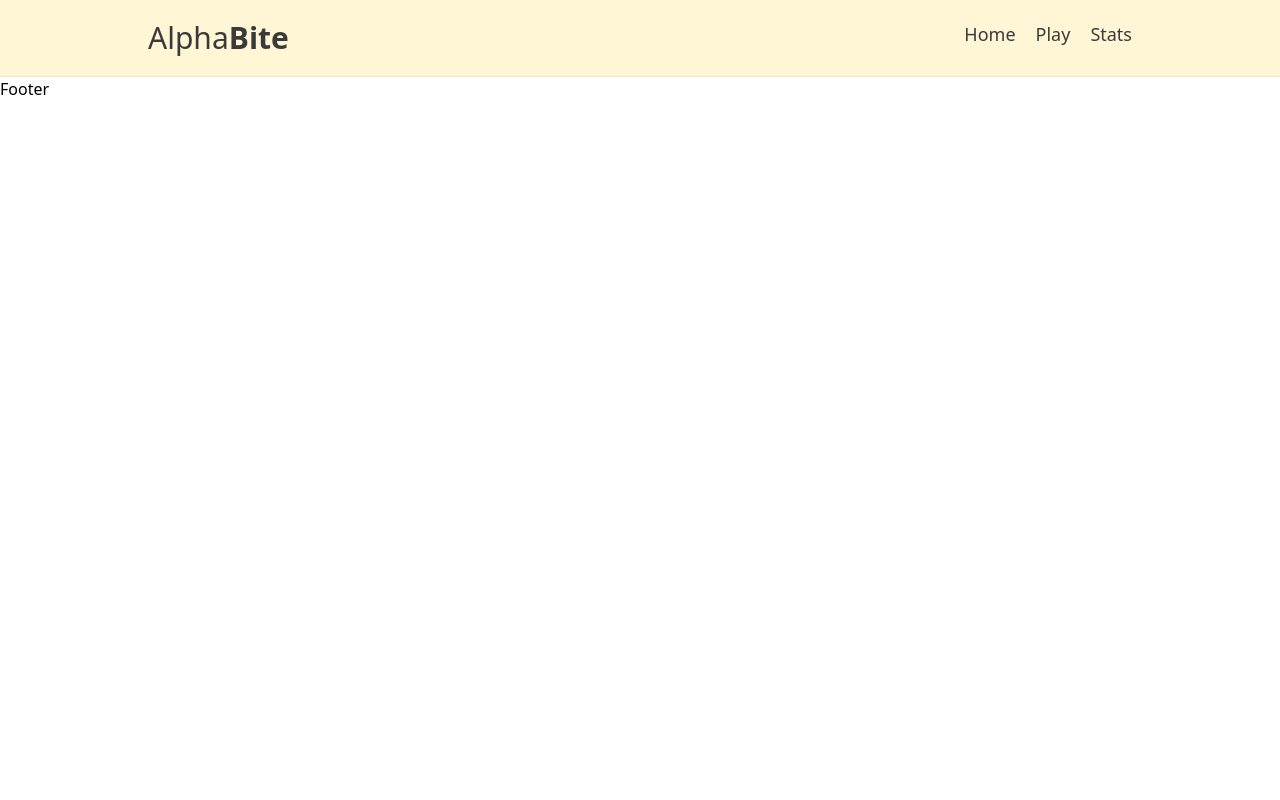
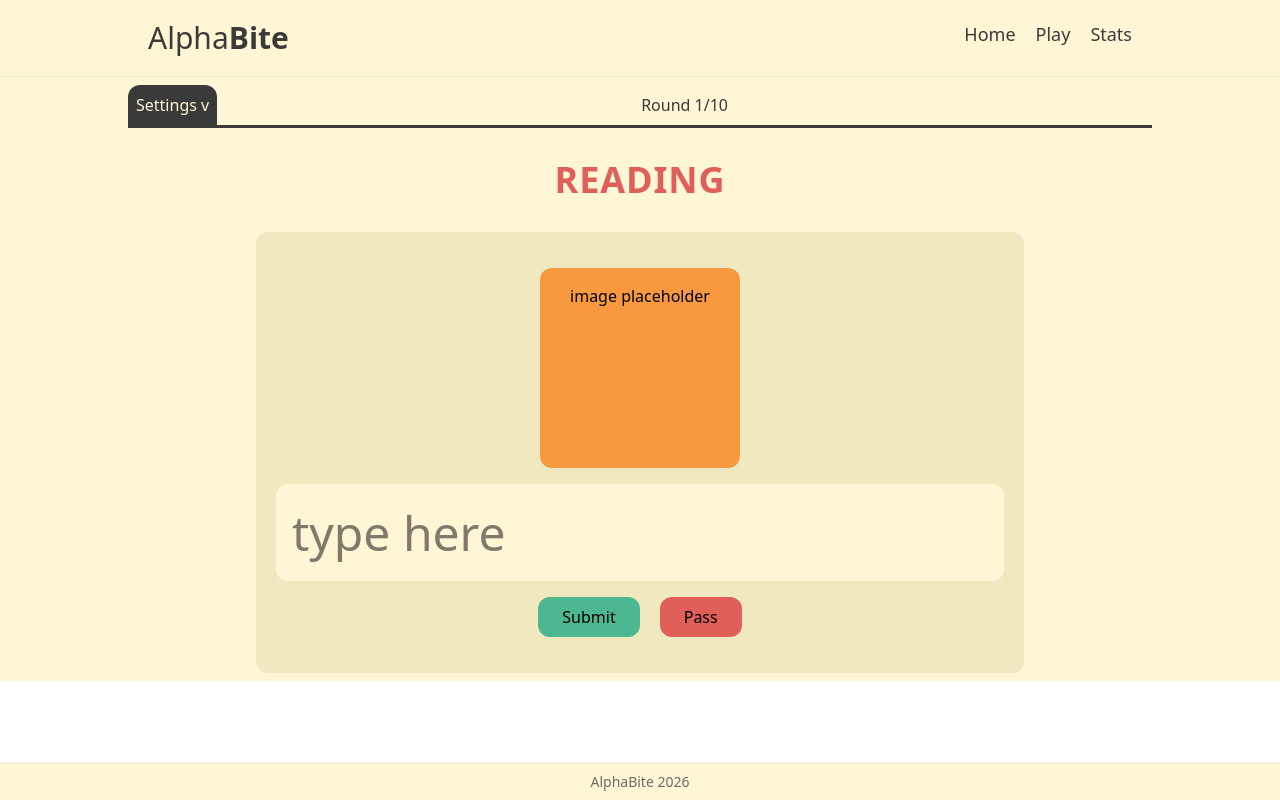
Before and after one commit to bweppl1/alphabite, a React (Vite) app in the folder frontend/: page /game in a window 1280 px wide. Built offline with nearby package versions, Linux system fonts and the light colour scheme.

Commit message:
day2 cleaned nav, started building out game page

```diff
--- a/frontend/src/components/Footer.jsx
+++ b/frontend/src/components/Footer.jsx
@@ -1,5 +1,11 @@
 const Footer = () => {
-  return <div>Footer</div>;
+  return (
+    <div className="bg-vanilla border-t border-darkvanilla absolute inset-x-0 bottom-0">
+      <div className="max-w-5xl mx-auto text-center text-sm text-lightcharcoal py-2">
+        <span>AlphaBite 2026</span>
+      </div>
+    </div>
+  );
 };
 
 export default Footer;
--- a/frontend/src/components/NavBar.jsx
+++ b/frontend/src/components/NavBar.jsx
@@ -23,8 +23,12 @@ const NavBar = () => {
           <Link to="/" className="hover:-translate-y-1">
             Home
           </Link>
-          <Link to="/game">Play</Link>
-          <Link to="/stats">Stats</Link>
+          <Link to="/game" className="hover:-translate-y-1">
+            Play
+          </Link>
+          <Link to="/stats" className="hover:-translate-y-1">
+            Stats
+          </Link>
         </div>
 
         {/* mobile nav */}
--- /dev/null
+++ b/frontend/src/components/ReadingCard.jsx
@@ -0,0 +1,38 @@
+const ReadingCard = () => {
+  const checkAnswer = () => {};
+  return (
+    <div className="max-w-5xl flex flex-col text-center mx-auto">
+      <h1 className="text-4xl p-4 md:p-8 font-black text-raphaelred tracking-wide">
+        READING
+      </h1>
+      <div className="w-3xl bg-darkvanilla rounded-xl p-2 md:p-5 flex flex-col">
+        {/* word image */}
+        <div className="w-50 h-50 bg-michelangeloorange mx-auto my-2 md:my-4 p-2 md:p-4 rounded-xl">
+          image placeholder
+        </div>
+        {/* user input */}
+        <input
+          placeholder="type here"
+          className="border-0 p-2 md:p-4 mx-auto rounded-xl text-2xl md:text-5xl bg-vanilla"
+        />
+        {/* action buttons */}
+        <div className="flex flex-row w-full gap-5 py-2 md:py-4 justify-center">
+          <h2
+            onClick={checkAnswer}
+            className="py-2 px-6 bg-lgreen rounded-xl font-charcoal cursor-pointer"
+          >
+            Submit
+          </h2>
+          <h2
+            onClick={checkAnswer}
+            className="py-2 px-6 bg-raphaelred rounded-xl font-lightcharcoal cursor-pointer"
+          >
+            Pass
+          </h2>
+        </div>
+      </div>
+    </div>
+  );
+};
+
+export default ReadingCard;
--- /dev/null
+++ b/frontend/src/components/SettingsBar.jsx
@@ -0,0 +1,31 @@
+import { useState } from "react";
+const SettingsBar = () => {
+  const [settingsOpen, setSettingsOpen] = useState(false);
+
+  const toggleSettingsWindow = () => {
+    setSettingsOpen(!settingsOpen);
+  };
+
+  return (
+    <div>
+      <div className="max-w-5xl mx-auto flex flex-row border-b-3 border-charcoal">
+        <div className="bg-charcoal text-vanilla rounded-t-xl p-2">
+          <h1 onClick={toggleSettingsWindow}>Settings v</h1>
+        </div>
+        <div className="bg-vanilla text-charcoal p-2 text-center flex-1">
+          Round 1/10
+        </div>
+      </div>
+      {/* settings window */}
+      <div
+        className={`border mx-auto border-charcoal bg-charcoal p-2 rounded-b-xl max-w-5xl ${settingsOpen ? "" : "hidden"}`}
+      >
+        <div className="rounded-b-xl rounded-tl-xl bg-vanilla text-charcoal h-50 p-4">
+          Settings Window
+        </div>
+      </div>
+    </div>
+  );
+};
+
+export default SettingsBar;
--- a/frontend/src/pages/Game.jsx
+++ b/frontend/src/pages/Game.jsx
@@ -1,5 +1,13 @@
+import SettingsBar from "../components/SettingsBar";
+import ReadingCard from "../components/ReadingCard";
+
 const Game = () => {
-  return <div className=""></div>;
+  return (
+    <div className="flex flex-col bg-vanilla p-2">
+      <SettingsBar />
+      <ReadingCard />
+    </div>
+  );
 };
 
 export default Game;
```
